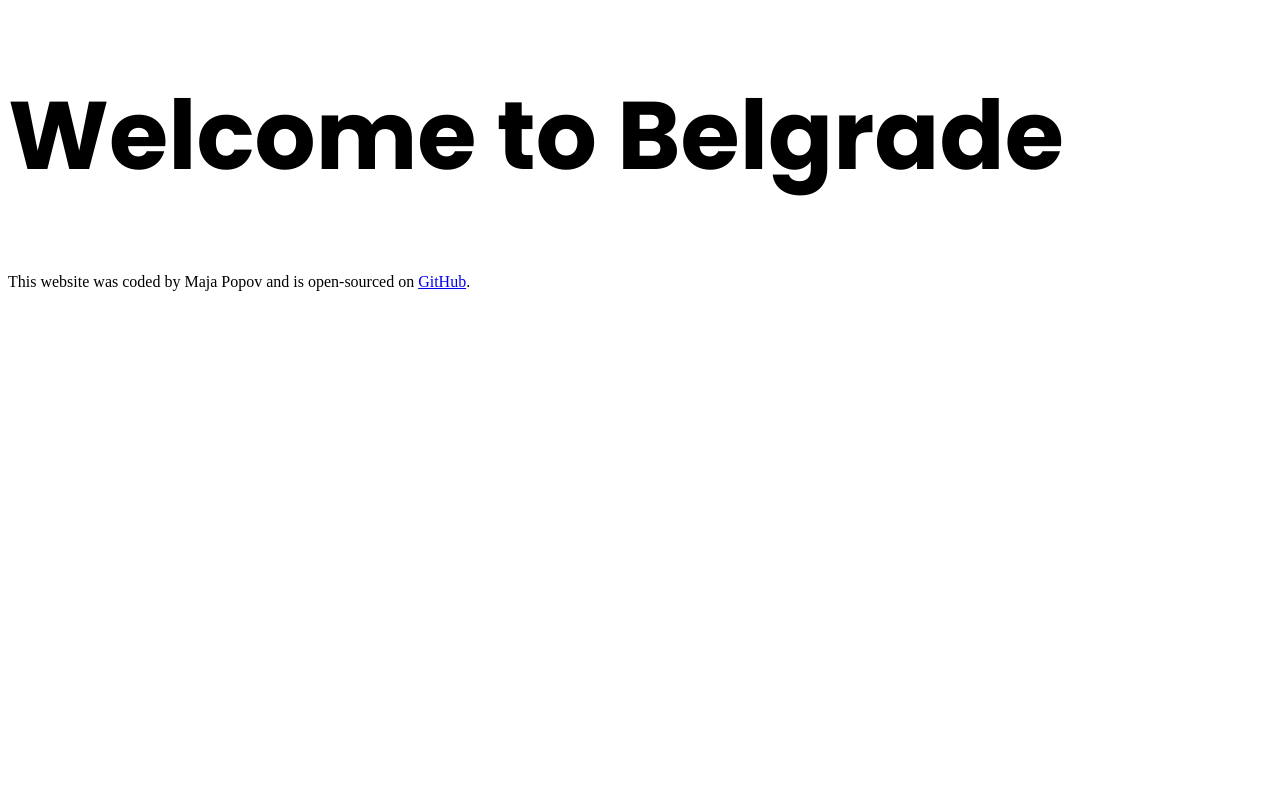
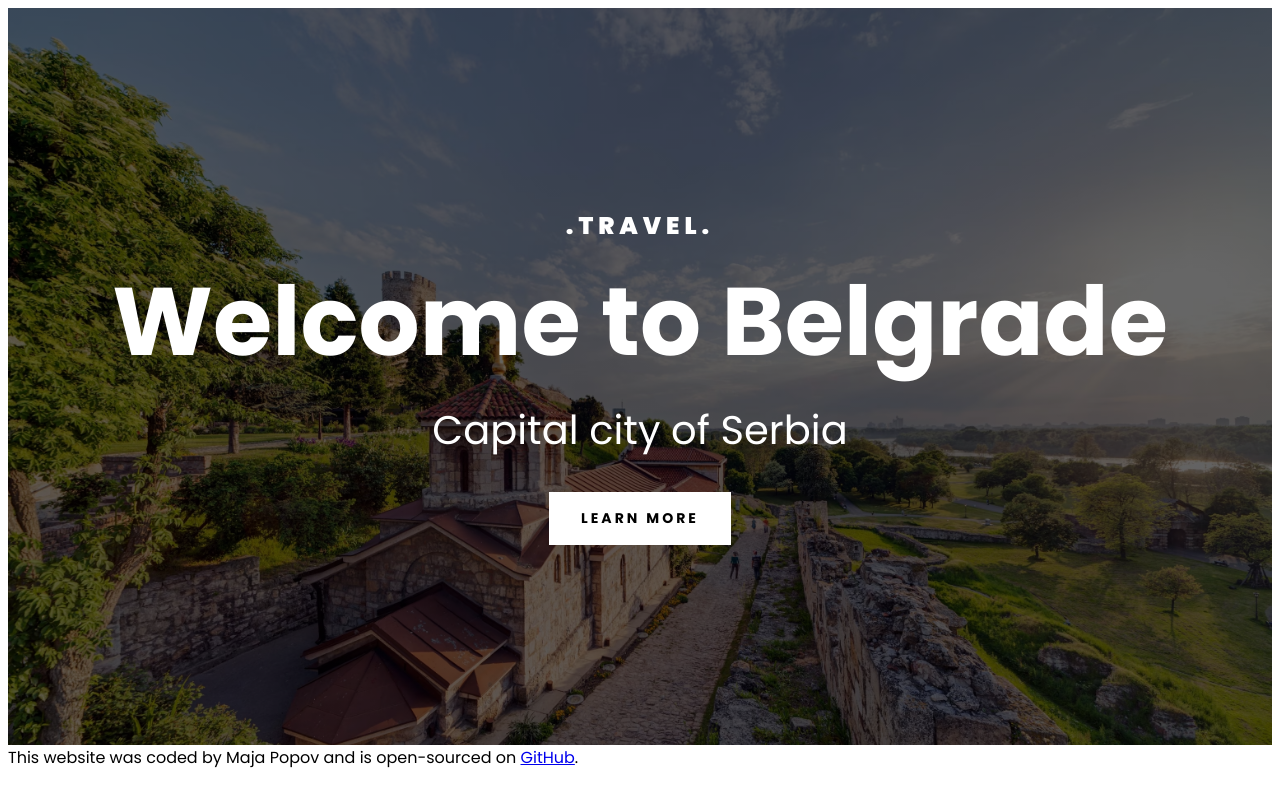
Before and after one commit to PopovMaja/visit-belgrade-project, a plain HTML site: page index.html in a window 1280 px wide. Drawn offline with Linux system fonts and the light colour scheme.

Commit message:
added header to the project

```diff
--- a/index.html
+++ b/index.html
@@ -13,7 +13,15 @@
     <link rel="stylesheet" href="src/styles.css" />
   </head>
   <body>
-    <h1>Welcome to Belgrade</h1>
+    <div class="container">
+      <header>
+        <h3>.TRAVEL.</h3>
+        <h1>Welcome to Belgrade</h1>
+        <h2>Capital city of Serbia</h2>
+        <a href="#learn-more">Learn more</a>
+      </header>
+    </div>
+
     <footer>
       This website was coded by Maja Popov and is open-sourced on
       <a href="https://github.com/PopovMaja/visit-belgrade-project">GitHub</a>.
--- a/src/styles.css
+++ b/src/styles.css
@@ -1,7 +1,62 @@
-h1 {
+body {
   font-family: Poppins;
+}
+container {
+  max-width: 1400px;
+  margin: 0 auto;
+}
+header {
+  background-image: linear-gradient(rgba(0, 0, 0, 0.6), rgba(0, 0, 0, 0.6)),
+    url("../images/belgrade.avif");
+  background-size: cover;
+  background-repeat: no-repeat;
+  color: white;
+  text-align: center;
+  padding: 200px 0;
+}
+header h1 {
   font-size: 96px;
   font-weight: 700;
-  line-height: 144px;
-  text-align: left;
+  line-height: 1;
+  margin: 30px 0;
 }
+header h2 {
+  font-size: 40px;
+  font-weight: 400;
+  line-height: 1.5;
+  margin: 0;
+}
+header h3 {
+  font-size: 24px;
+  font-weight: 900;
+  line-height: 1.5;
+  letter-spacing: 5px;
+  margin: 0;
+}
+header a {
+  font-weight: 700;
+  font-size: 14px;
+  line-height: 1.5;
+  color: black;
+  background: white;
+  padding: 16px 32px;
+  margin-top: 32px;
+  letter-spacing: 3px;
+  text-decoration: none;
+  text-transform: uppercase;
+  display: inline-block;
+}
+@media (max-width: 900px) {
+  header {
+    padding: 60px 0;
+  }
+  header h1 {
+    font-size: 48px;
+  }
+  header h2 {
+    font-size: 20px;
+  }
+  header h3 {
+    font-size: 12px;
+  }
+}
```
Also changed, not shown: images/belgrade.avif (added).
